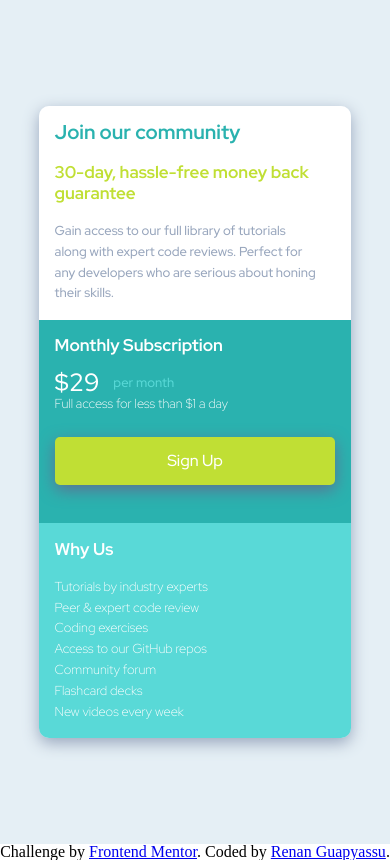
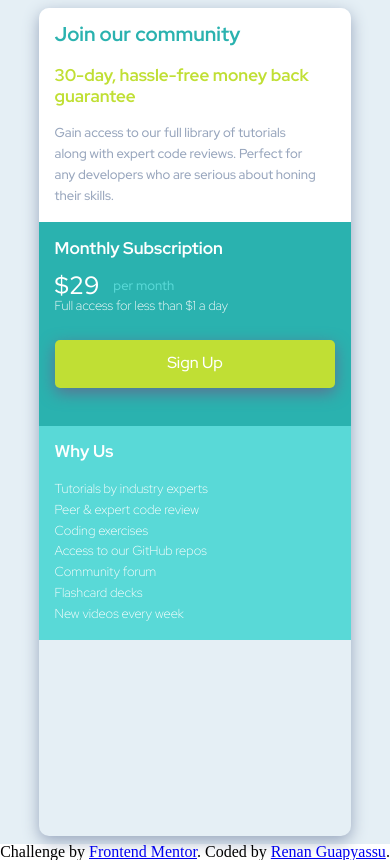
Before and after one commit to RenanGuapyassu/Frontend-Mentor-Single-Price-Grid-Component, a plain HTML site: page index.html in a window 390 px wide. Drawn offline with Linux system fonts and the light colour scheme.

Commit message:
Update style.css

```diff
--- a/style.css
+++ b/style.css
@@ -112,7 +112,7 @@ footer{
         flex-direction: column;
         height: auto;
         width: 80%;
-        height: 98%%;
+        height: 98%;
         font-size: small;
 
     }
```
